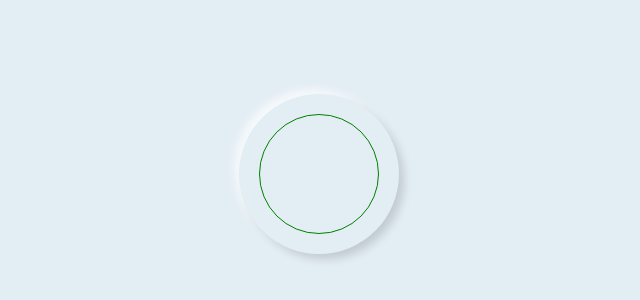
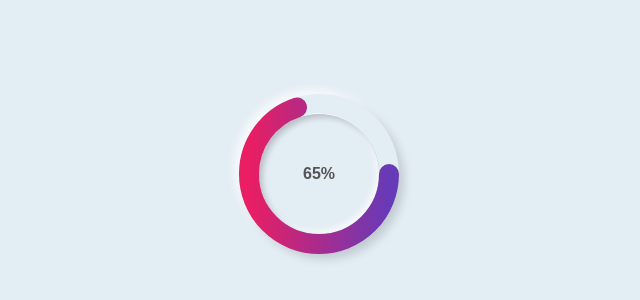
Before and after one commit to mmtiwari222/JavaScript-Projects, a plain HTML site: page CircularProgressBar/index.html in a window 1280 px wide. Shown: the part 226-526 px from the top of the page, without its empty margins (321-961 px from the left). Drawn offline with Linux system fonts and the light colour scheme.

Commit message:
Circular Progress Bar Project Completed

```diff
--- a/CircularProgressBar/index.html
+++ b/CircularProgressBar/index.html
@@ -1,17 +1,48 @@
 <!DOCTYPE html>
 <html lang="en">
+
 <head>
     <meta charset="UTF-8">
     <meta name="viewport" content="width=device-width, initial-scale=1.0">
     <title>Circular Progress Bar</title>
     <link rel="stylesheet" href="style.css">
 </head>
+
 <body>
 
     <div class="skill">
         <div class="outer">
-            <div class="inner"></div>
+            <div class="inner">
+                <div id="number">
+
+                </div>
+            </div>
         </div>
+        <svg xmlns="http://www.w3.org/2000/svg" version="1.1" width="160px" height="160px">
+            <defs>
+                <linearGradient id="GradientColor">
+                    <stop offset="0%" stop-color="#e91e63" />
+                    <stop offset="100%" stop-color="#673ab7" />
+                </linearGradient>
+            </defs>
+            <circle cx="80" cy="80" r="70" stroke-linecap="round" />
+        </svg>
     </div>
+
+    <script>
+        let number = document.getElementById("number");
+        let counter = 0;
+
+        setInterval(() => {
+            if (counter == 65) {
+                clearInterval();
+            } else {
+                counter += 1;
+                number.innerHTML = counter + "%";
+            }
+
+        }, 30);
+    </script>
 </body>
+
 </html>
--- a/CircularProgressBar/style.css
+++ b/CircularProgressBar/style.css
@@ -32,5 +32,38 @@ body {
     height: 120px;
     width: 120px;
     border-radius: 50%;
-    border: 1px solid green;
+    display: flex;
+    align-items: center;
+    justify-content: center;
+    box-shadow: inset 4px 4px 6px -1px rgba(0, 0, 0, 0.2),
+        inset -4px -4px 6px -1px rgba(255, 255, 255, 0.7),
+        -0.5px -0.5px 0px rgba(255, 255, 255, 1),
+        0.5px 0.5px 0px rgba(0, 0, 0, 0.15),
+        0px 12px 10px -10px rgba(0, 0, 0, 0.05);
 }
+
+#number {
+    font-weight: 600;
+    color: #555;
+}
+
+svg {
+    position: absolute;
+    top: 0;
+    left: 0;
+}
+
+circle {
+    fill: none;
+    stroke: url(#GradientColor);
+    stroke-width: 20px;
+    stroke-dasharray: 472px;
+    stroke-dashoffset: 472px;
+    animation: anim 2s linear forwards;
+}
+
+@keyframes anim {
+    100% {
+        stroke-dashoffset: 165px;
+    }
+}
```
Also changed, not shown: CircularProgressBar/circle-svg.txt (deleted).
